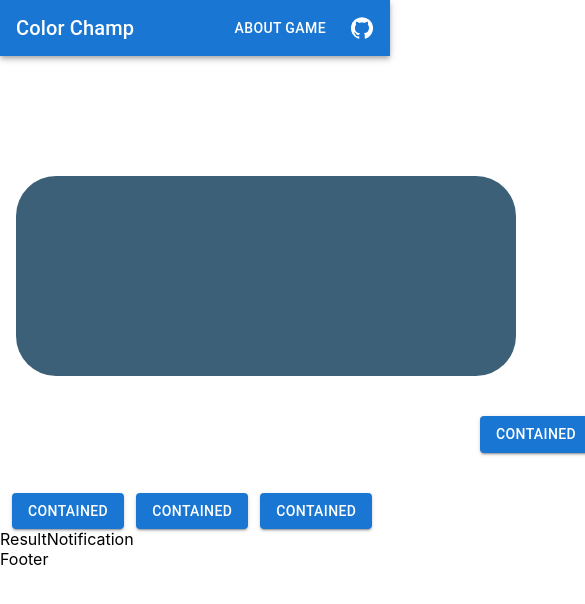
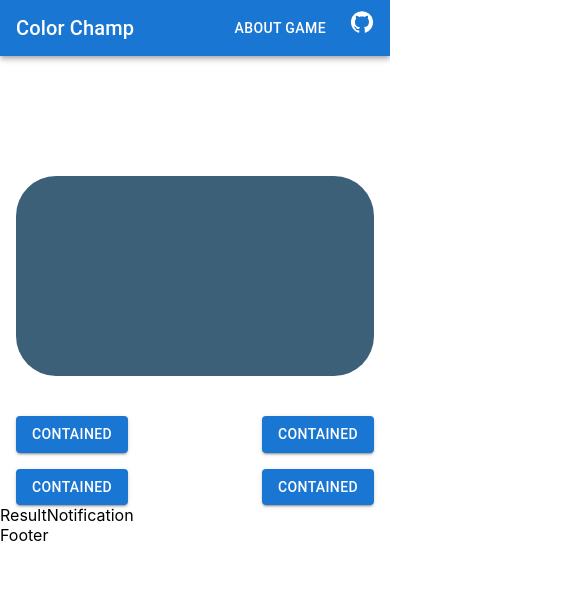
Before and after one commit to sakun9526/color-champ, a React (Create React App) app: page / in a window 390 px wide. Shown: the top 604 px of the page, 585 px wide, since content can reach past the window. Built offline with nearby package versions, Linux system fonts and the light colour scheme.

Commit message:
Color container and buttons responsiveness fixed

```diff
--- a/src/Components/Buttons.tsx
+++ b/src/Components/Buttons.tsx
@@ -1,21 +1,29 @@
+import { Box } from "@mui/material";
 import Button from "@mui/material/Button";
+import Container from "@mui/material/Container";
 
 const Buttons = () => {
   return (
-    <>
-      <Button variant="contained" sx={{ ml: 60, mt: 5 }}>
-        Contained
-      </Button>
-      <Button variant="contained" sx={{ ml: 1.5, mt: 5 }}>
-        Contained
-      </Button>
-      <Button variant="contained" sx={{ ml: 1.5, mt: 5 }}>
-        Contained
-      </Button>
-      <Button variant="contained" sx={{ ml: 1.5, mt: 5 }}>
-        Contained
-      </Button>
-    </>
+    <Container maxWidth="sm">
+      <Box
+        sx={{
+          display: "inline-flex",
+          flexDirection: "row",
+          flexWrap: "wrap",
+          gap: 2,
+          width: {
+            sm: 550,
+          },
+          justifyContent: "space-between",
+          mt: 5,
+        }}
+      >
+        <Button variant="contained">Contained</Button>
+        <Button variant="contained">Contained</Button>
+        <Button variant="contained">Contained</Button>
+        <Button variant="contained">Contained</Button>
+      </Box>
+    </Container>
   );
 };
 
--- a/src/Components/ColorContainer.tsx
+++ b/src/Components/ColorContainer.tsx
@@ -6,7 +6,9 @@ const ColorContainer = () => {
     <Container maxWidth="sm">
       <Box
         sx={{
-          width: 500,
+          width: {
+            sm: 550,
+          },
           height: 200,
           backgroundColor: "#3B6078",
           mt: 15,
--- a/src/Components/Navbar.tsx
+++ b/src/Components/Navbar.tsx
@@ -4,6 +4,7 @@ import Toolbar from "@mui/material/Toolbar";
 import Typography from "@mui/material/Typography";
 import Button from "@mui/material/Button";
 import GitHubIcon from "@mui/icons-material/GitHub";
+import { Stack } from "@mui/material";
 
 const Navbar = () => {
   return (
@@ -13,12 +14,10 @@ const Navbar = () => {
           <Typography variant="h6" component="div" sx={{ flexGrow: 1 }}>
             Color Champ
           </Typography>
-          <Button color="inherit">About Game</Button>
-          <GitHubIcon
-            color="inherit"
-            onClick={() => console.log("hi")}
-            sx={{ ml: 2 }}
-          />
+          <Stack direction={"row"} spacing={2}>
+            <Button sx={{ color: "#fff" }}>About Game</Button>
+            <GitHubIcon color="inherit" onClick={() => console.log("hi")} />
+          </Stack>
         </Toolbar>
       </AppBar>
     </Box>
```
